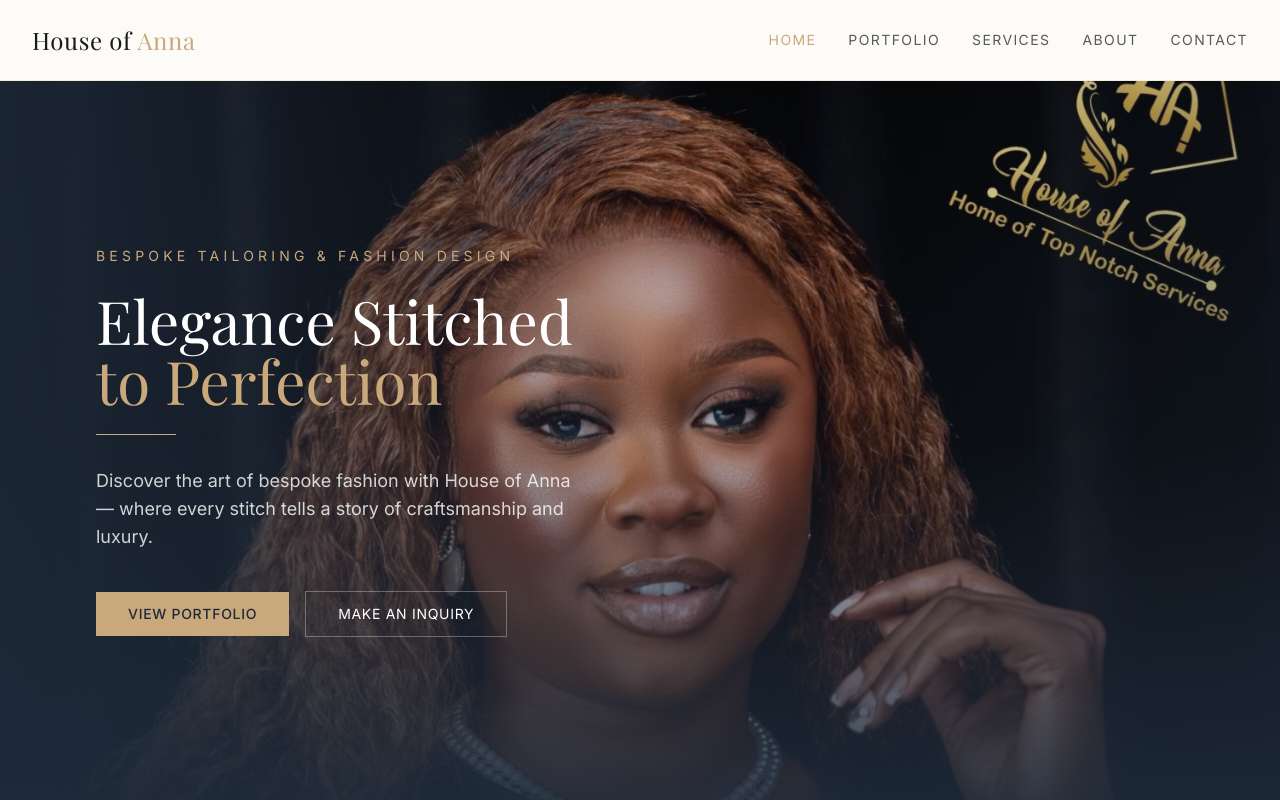
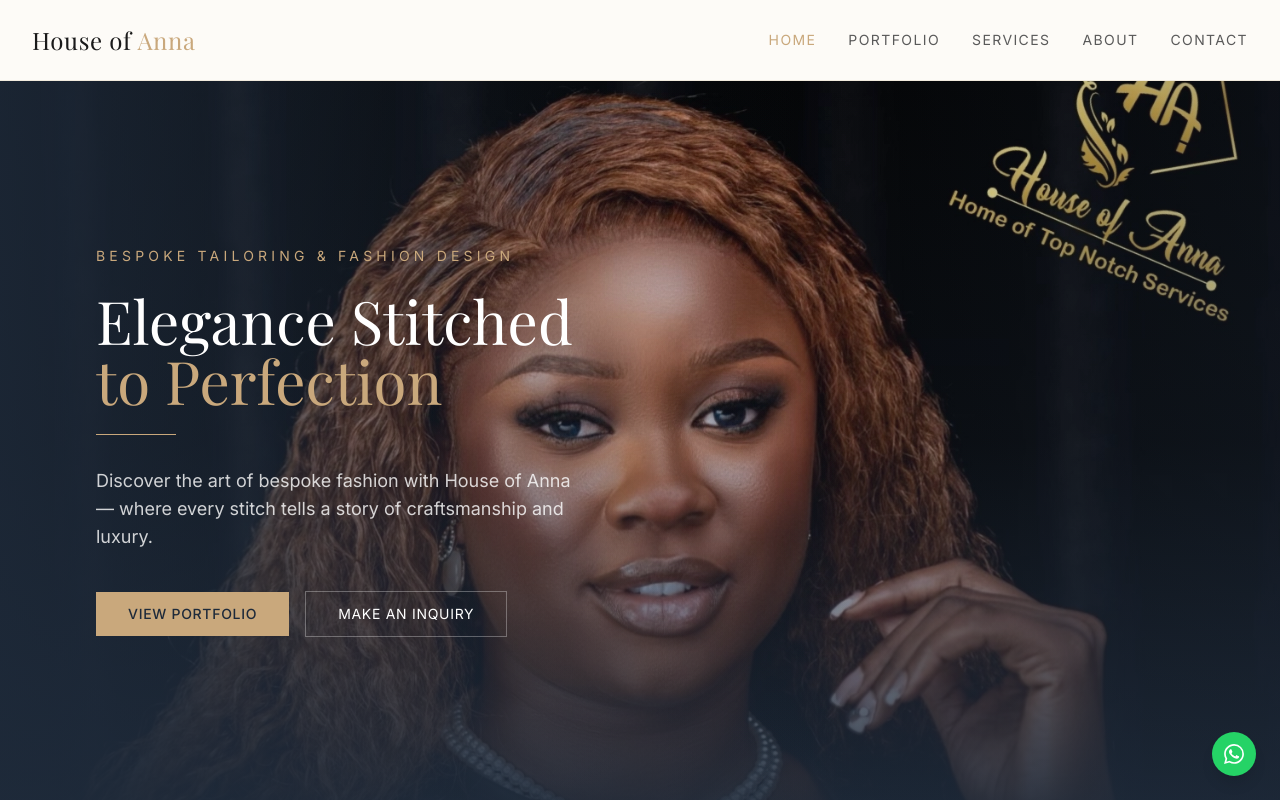
Before and after one commit to VictorChidex1/house-of-anna, a React (Vite) app: page / in a window 1280 px wide. Shown: the top 800 px of the page. Built offline with nearby package versions, Linux system fonts and the light colour scheme; a web font is replaced by a local one.

Commit message:
built whatsapp scroll button

```diff
--- a/src/components/layout/AppLayout.tsx
+++ b/src/components/layout/AppLayout.tsx
@@ -2,6 +2,7 @@
 import Navbar from "./Navbar";
 import Footer from "./Footer";
 import ScrollToTop from "../ui/ScrollToTop";
+import WhatsAppButton from "../ui/WhatsAppButton";
 
 const AppLayout: React.FC = () => {
   return (
@@ -12,6 +13,7 @@
       </main>
       <Footer />
       <ScrollToTop />
+      <WhatsAppButton />
     </>
   );
 };
--- a/src/components/ui/ScrollToTop.tsx
+++ b/src/components/ui/ScrollToTop.tsx
@@ -1,14 +1,8 @@
-import { useEffect, useState } from "react";
 import { motion, AnimatePresence } from "framer-motion";
+import { useScrollY } from "../../hooks/useScrollY";
 
 const ScrollToTop: React.FC = () => {
-  const [visible, setVisible] = useState(false);
-
-  useEffect(() => {
-    const onScroll = () => setVisible(window.scrollY > 300);
-    window.addEventListener("scroll", onScroll, { passive: true });
-    return () => window.removeEventListener("scroll", onScroll);
-  }, []);
+  const visible = useScrollY(300);
 
   const scrollToTop = () => {
     window.scrollTo({ top: 0, behavior: "smooth" });
--- /dev/null
+++ b/src/components/ui/WhatsAppButton.tsx
@@ -0,0 +1,32 @@
+import { motion } from "framer-motion";
+import { useScrollY } from "../../hooks/useScrollY";
+
+const PHONE = "2347066659660";
+const MESSAGE = "Hello House of Anna, I'd love to discuss a custom design.";
+
+const WHATSAPP_URL = `https://wa.me/${PHONE}?text=${encodeURIComponent(MESSAGE)}`;
+
+const WhatsAppButton: React.FC = () => {
+  const scrolledPast = useScrollY(300);
+
+  return (
+    <motion.a
+      href={WHATSAPP_URL}
+      target="_blank"
+      rel="noopener noreferrer"
+      aria-label="Chat on WhatsApp"
+      initial={{ opacity: 0, scale: 0.8 }}
+      animate={{ opacity: 1, scale: 1 }}
+      transition={{ duration: 0.3, delay: 0.8 }}
+      className={`fixed right-6 z-40 p-3 bg-[#25D366] text-white rounded-full shadow-lg hover:bg-[#20BD5A] transition-colors ${
+        scrolledPast ? "bottom-20" : "bottom-6"
+      }`}
+    >
+      <svg className="w-5 h-5" fill="currentColor" viewBox="0 0 24 24">
+        <path d="M17.472 14.382c-.297-.149-1.758-.867-2.03-.967-.273-.099-.471-.148-.67.15-.197.297-.767.966-.94 1.164-.173.199-.347.223-.644.075-.297-.15-1.255-.463-2.39-1.475-.883-.788-1.48-1.761-1.653-2.059-.173-.297-.018-.458.13-.606.134-.133.298-.347.446-.52.149-.174.198-.298.298-.497.099-.198.05-.371-.025-.52-.075-.149-.669-1.612-.916-2.207-.242-.579-.487-.5-.669-.51-.173-.008-.371-.01-.57-.01-.198 0-.52.074-.792.372-.272.297-1.04 1.016-1.04 2.479 0 1.462 1.065 2.875 1.213 3.074.149.198 2.096 3.2 5.077 4.487.709.306 1.262.489 1.694.625.712.227 1.36.195 1.871.118.571-.085 1.758-.719 2.006-1.413.248-.694.248-1.289.173-1.413-.074-.124-.272-.198-.57-.347m-5.421 7.403h-.004a9.87 9.87 0 01-5.031-1.378l-.361-.214-3.741.982.998-3.648-.235-.374a9.86 9.86 0 01-1.51-5.26c.001-5.45 4.436-9.884 9.888-9.884 2.64 0 5.122 1.03 6.988 2.898a9.825 9.825 0 012.893 6.994c-.003 5.45-4.437 9.884-9.885 9.884m8.413-18.297A11.815 11.815 0 0012.05 0C5.495 0 .16 5.335.157 11.892c0 2.096.547 4.142 1.588 5.945L.057 24l6.305-1.654a11.882 11.882 0 005.683 1.448h.005c6.554 0 11.89-5.335 11.893-11.893a11.821 11.821 0 00-3.48-8.413z" />
+      </svg>
+    </motion.a>
+  );
+};
+
+export default WhatsAppButton;
--- /dev/null
+++ b/src/hooks/useScrollY.ts
@@ -0,0 +1,14 @@
+import { useEffect, useState } from "react";
+
+export function useScrollY(threshold: number): boolean {
+  const [crossed, setCrossed] = useState(false);
+
+  useEffect(() => {
+    const onScroll = () => setCrossed(window.scrollY > threshold);
+    onScroll();
+    window.addEventListener("scroll", onScroll, { passive: true });
+    return () => window.removeEventListener("scroll", onScroll);
+  }, [threshold]);
+
+  return crossed;
+}
```
